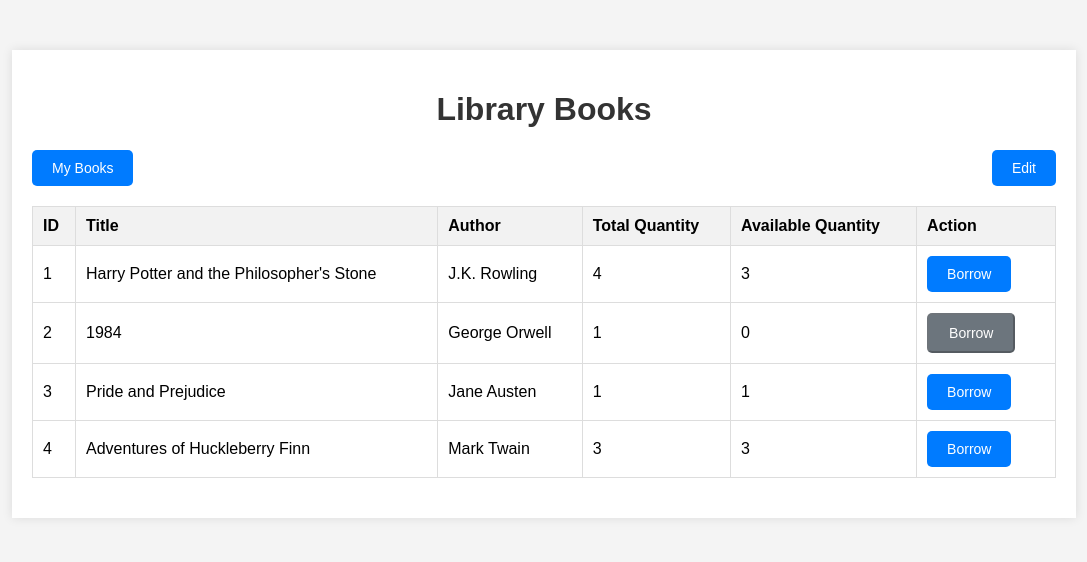
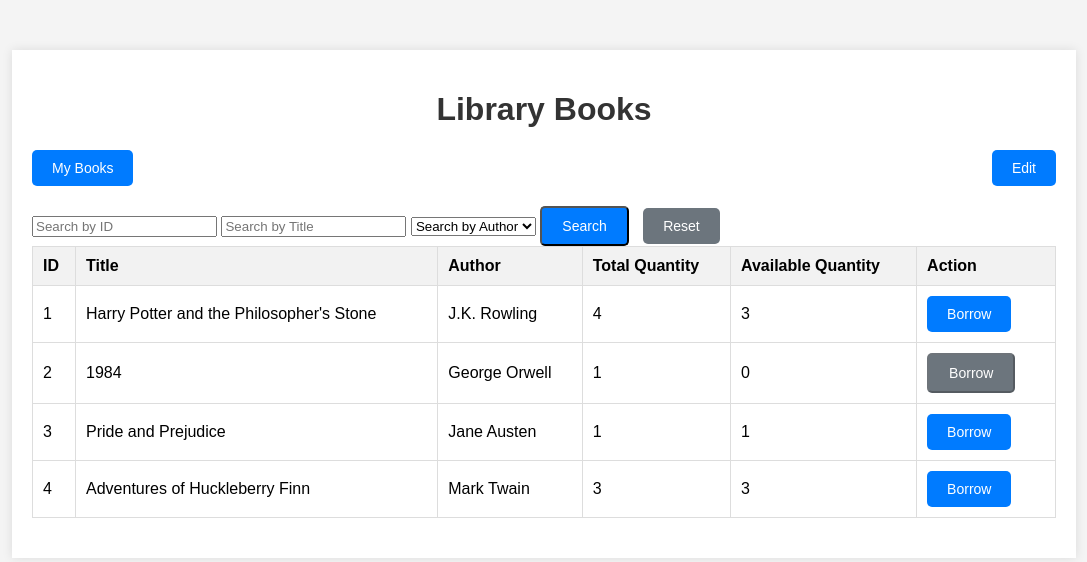
Before and after one commit to Bonny07/DjangoLibraryManagementSystem, a Django app: page / in a window 1280 px wide. Shown: the top 562 px of the page, without its empty margins (96-1183 px from the left). Run offline with Django 5.2, Linux system fonts and the light colour scheme; data comes from the database, SQL or seed files in the repository; both versions use the stored data as it was after the commit.

Commit message:
version beta1.1.1 Fix search disappearing bug

```diff
--- a/library_system/library/templates/library/index.html
+++ b/library_system/library/templates/library/index.html
@@ -23,6 +23,24 @@
                     <div class="message {{ message.tags }}">{{ message }}</div>
                 {% endfor %}
             </div>
+        {% endif %}
+
+        <!-- 搜索表单 -->
+        {% if not edit_mode %}
+        <form method="get" action="{% url 'index' %}">
+            <div class="search-container">
+                <input type="text" name="id_query" value="{{ request.GET.id_query }}" placeholder="Search by ID">
+                <input type="text" name="title_query" value="{{ request.GET.title_query }}" placeholder="Search by Title">
+                <select name="author_query">
+                    <option value="">Search by Author</option>
+                    {% for author in authors %}
+                        <option value="{{ author.name }}" {% if author.name == request.GET.author_query %}selected{% endif %}>{{ author.name }}</option>
+                    {% endfor %}
+                </select>
+                <button type="submit" class="button button-blue">Search</button>
+                <a href="{% url 'index' %}" class="button button-grey">Reset</a>
+            </div>
+        </form>
         {% endif %}
 
         <!-- 图书表格 -->
--- a/library_system/library/views.py
+++ b/library_system/library/views.py
@@ -1,13 +1,24 @@
+from django.db.models import Q
 from django.shortcuts import render, redirect, get_object_or_404
 from django.contrib import messages
 from .models import Book, Author, BorrowRecord
 from datetime import date
 
-
 def index(request):
     edit_mode = request.GET.get('edit_mode') == 'true'
+    id_query = request.GET.get('id_query')
+    title_query = request.GET.get('title_query')
+    author_query = request.GET.get('author_query')
     books = Book.objects.all()
-    authors = Author.objects.all()
+
+    if id_query:
+        books = books.filter(id__icontains=id_query)
+    if title_query:
+        books = books.filter(title__icontains=title_query)
+    if author_query:
+        books = books.filter(author__name__icontains=author_query)
+
+    authors = Author.objects.filter(book__isnull=False).distinct()
     new_edit_mode = 'false' if edit_mode else 'true'
     edit_button_text = 'Save' if edit_mode else 'Edit'
 
```
Also changed, not shown: library_system/db.sqlite3, library_system/library/__init__.py (deleted), library_system/library/migrations/__init__.py (deleted), library_system/library_system/__init__.py (deleted).
